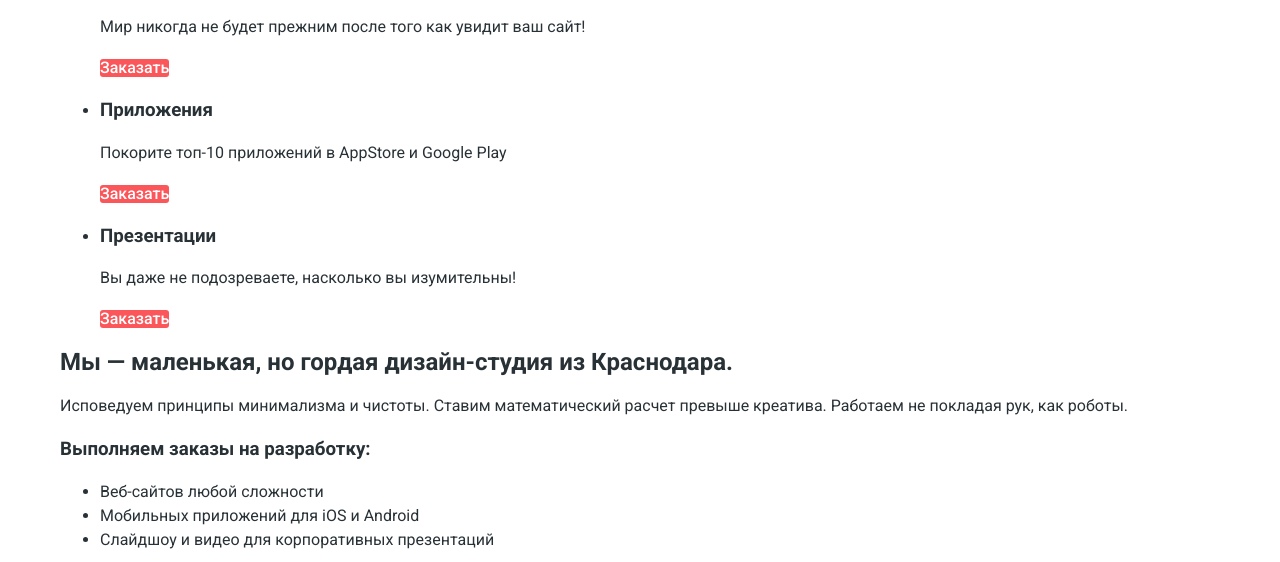
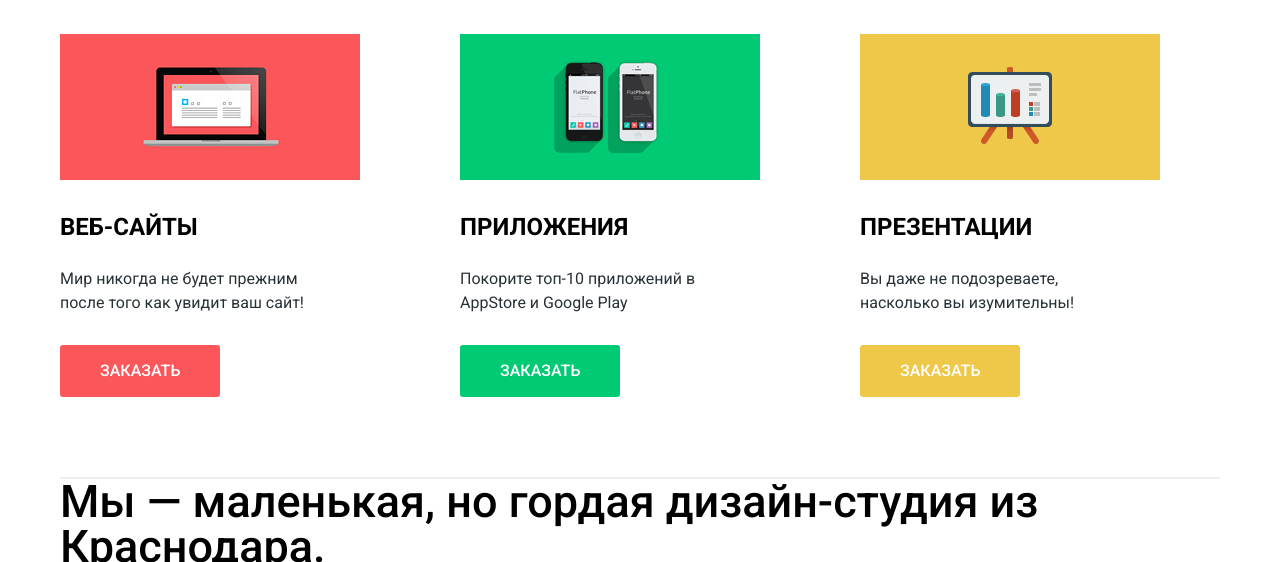
Before and after one commit to AushaL/nerds-project, a plain HTML site: page index.html in a window 1280 px wide. Shown: the part 582-1144 px from the top of the page. Drawn offline with Linux system fonts and the light colour scheme.

Commit message:
feat: finished features section

```diff
--- a/css/styles.css
+++ b/css/styles.css
@@ -39,6 +39,7 @@ input[type="radio"].visually-hidden {
   display: inline-block;
   line-height: 18px;
   font-weight: 500;
+  text-transform: uppercase;
   text-align: center;
   vertical-align: middle;
   color: #ffffff;
@@ -61,6 +62,7 @@ input[type="radio"].visually-hidden {
 
 .main-header {
   width: 100%;
+  margin-bottom: 80px;
   background-color: #eeeeee;
 }
 
@@ -222,6 +224,7 @@ input[type="radio"].visually-hidden {
   margin-right: 17px;
   background-color: #ffffff;
   border-radius: 50%;
+  cursor: pointer;
 }
 
 .slider-toggle-active::before {
@@ -235,3 +238,95 @@ input[type="radio"].visually-hidden {
   border: 2px solid #c1c1c1;
   border-radius: 50%;
 }
+
+/* features */
+
+.features {
+  margin-bottom: 80px;
+}
+
+.features-list {
+  display: flex;
+  justify-content: space-between;
+  list-style: none;
+  padding: 0;
+  margin: 0;
+}
+
+.features-list li {
+  width: 360px;
+  text-align: left;
+}
+
+.features-list img {
+  margin-bottom: 25px;
+}
+
+.features-list h3 {
+  margin: 0;
+  margin-bottom: 25px;
+  font-size: 24px;
+  line-height: 30px;
+  font-weight: 700;
+  text-transform: uppercase;
+  color: #000000;
+}
+
+.features-list p {
+  width: 260px;
+  margin: 0;
+}
+
+.features-list .button {
+  padding: 17px 40px;
+  margin-top: 30px;
+}
+
+.feature-button-green {
+  background-color: #00ca74;
+}
+
+.feature-button-green:hover,
+.feature-button-green:focus {
+  background-color: #00bc6c;
+}
+
+.feature-button-green:active {
+  background-color: #00aa62;
+}
+
+.feature-button-yellow {
+  background-color: #efc84a;
+}
+
+.feature-button-yellow:hover,
+.feature-button-yellow:focus {
+  background-color: #eab534;
+}
+
+.feature-button-yellow:active {
+  background-color: #e5a722;
+}
+
+/* about-us */
+.about-us {
+  border-top: 2px solid #eeeeee;
+  margin-bottom: 70px;
+}
+
+.about-us h2 {
+  margin: 0;
+  font-size: 45px;
+  line-height: 45px;
+  font-weight: 500;
+  color: #000000;
+}
+
+.about-us h3 {
+  margin: 0;
+  font-size: 16px;
+  line-height: 24px;
+  font-weight: 700;
+  text-transform: uppercase;
+  color: #000000;
+}
--- a/index.html
+++ b/index.html
@@ -68,19 +68,22 @@
       <h2 class="visually-hidden">Наши преимущества</h2>
       <ul class="features-list">
         <li>
+          <img src="img/features-image-1.jpg" width="300" height="146" alt="Веб-сайты">
           <h3>Веб-сайты</h3>
           <p>Мир никогда не будет прежним после того как увидит ваш сайт!</p>
           <a class="button feature-button" href="#">Заказать</a>
         </li>
         <li>
+          <img src="img/features-image-2.jpg" width="300" height="146" alt="Приложения">
           <h3>Приложения</h3>
           <p>Покорите топ-10 приложений в AppStore и Google Play</p>
-          <a class="button feature-button" href="#">Заказать</a>
+          <a class="button feature-button-green" href="#">Заказать</a>
         </li>
         <li>
+          <img src="img/features-image-3.jpg" width="300" height="146" alt="Презентации">
           <h3>Презентации</h3>
           <p>Вы даже не подозреваете,  насколько вы изумительны!</p>
-          <a class="button feature-button" href="#">Заказать</a>
+          <a class="button feature-button-yellow" href="#">Заказать</a>
         </li>
       </ul>
     </section>
```
